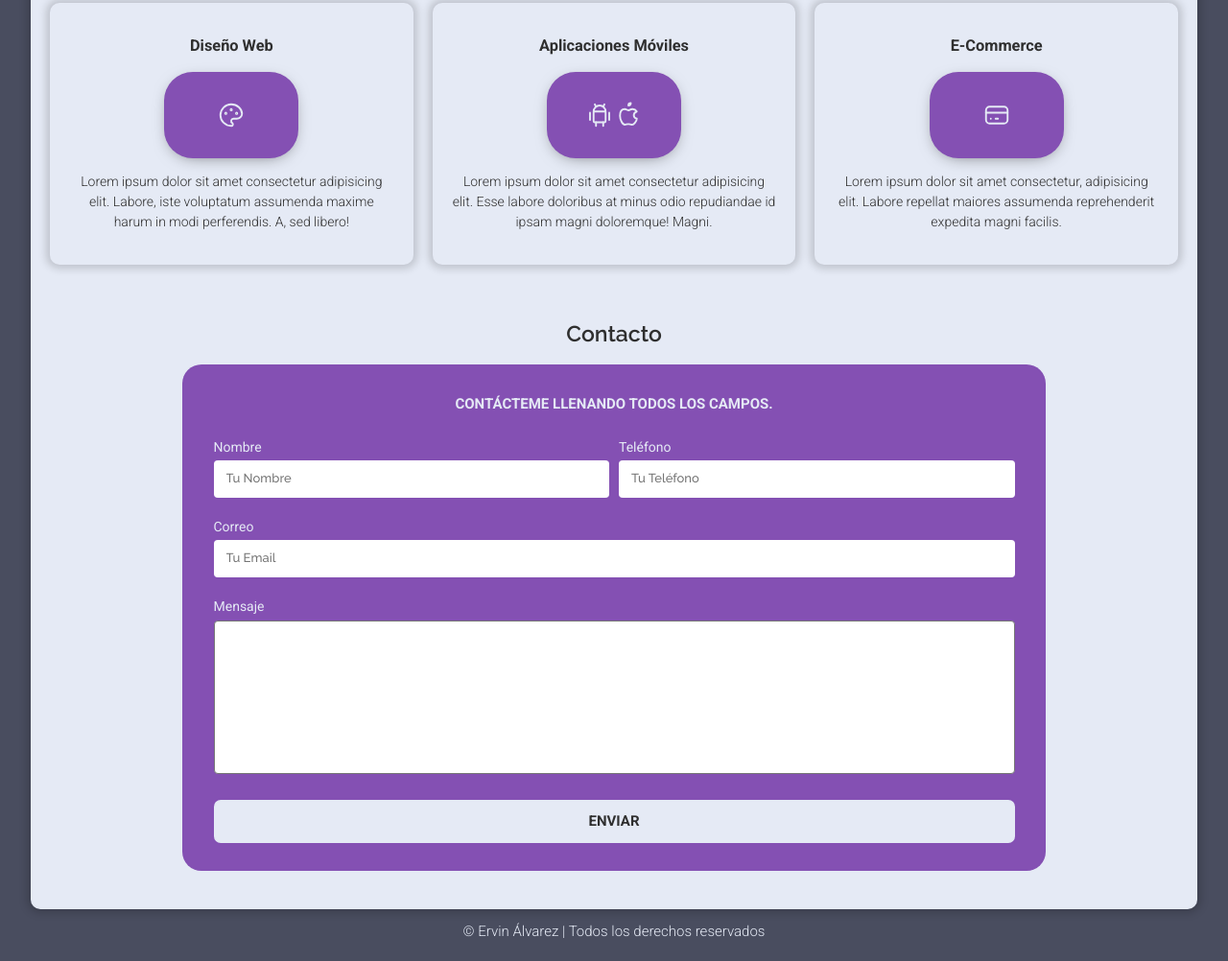
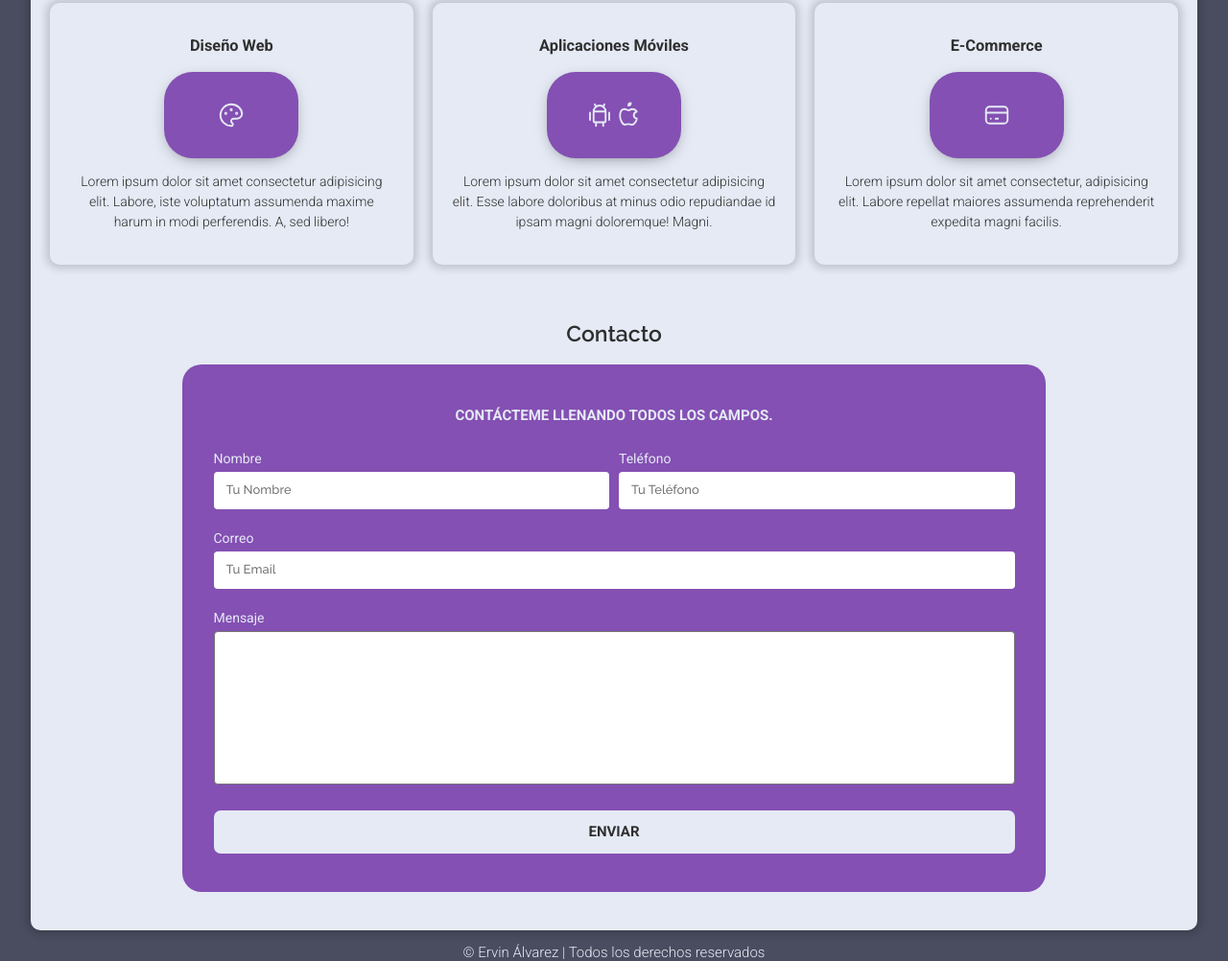
Before and after one commit to SoyVenuzx/Proyecto-Freelancer, a plain HTML site: page index.html in a window 1280 px wide. Shown: the part 688-1690 px from the top of the page at 96% size. Before the commit the page ends 1668 px from the top, so only its background shows below. Drawn offline with Linux system fonts and the light colour scheme.

Commit message:
Ajustando el form a 1300px

```diff
--- a/css/styles.css
+++ b/css/styles.css
@@ -301,6 +301,17 @@ a.activo {
 }
 
 /* Responsive tamaño del formulario */
+@media ( max-width: 1360px ) {
+  .formulario-section {
+    width: 95%;
+    margin: 0 auto;
+  }
+  .formulario {
+    width: 120rem;
+    min-height: 55rem;
+    margin: 0 auto;
+  }
+}
 @media (max-width: 1280px) {
   .formulario {
     width: min(90rem, 100%);
```
Also changed, not shown: 1 other file.
